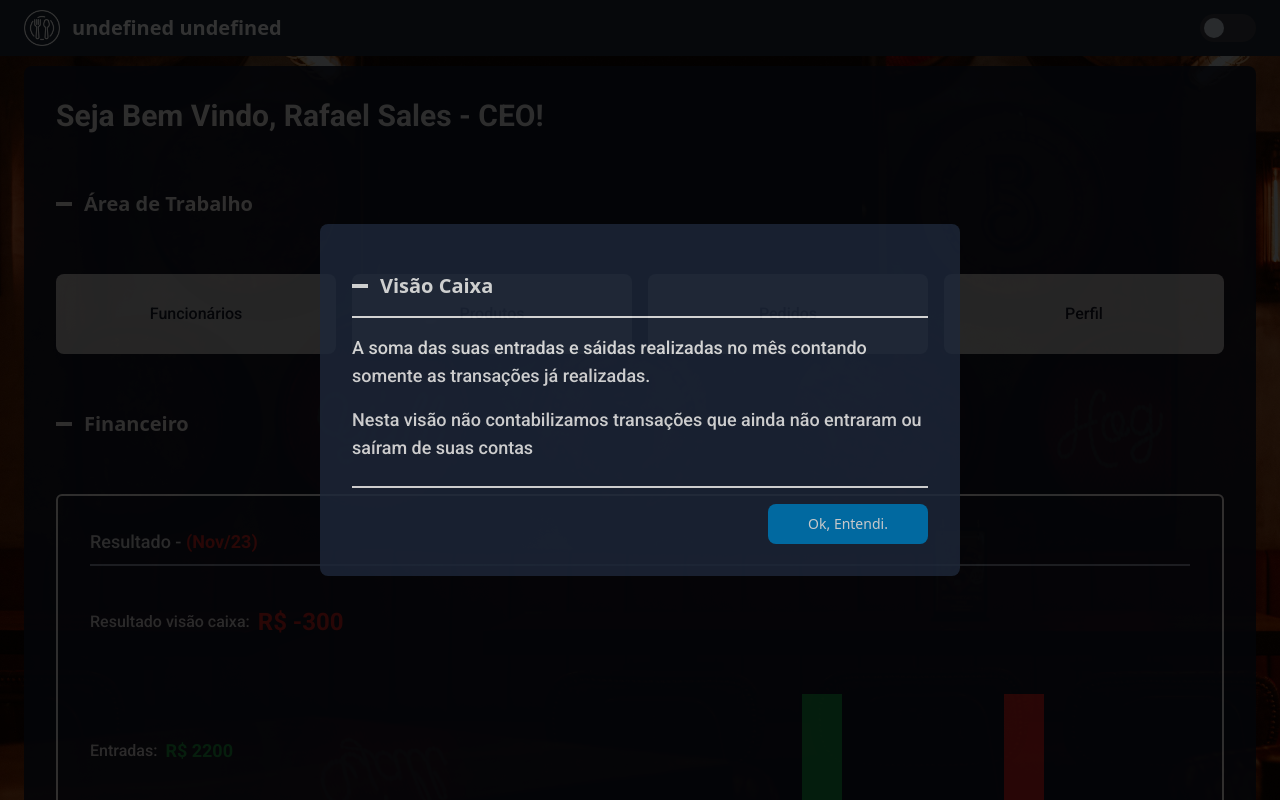
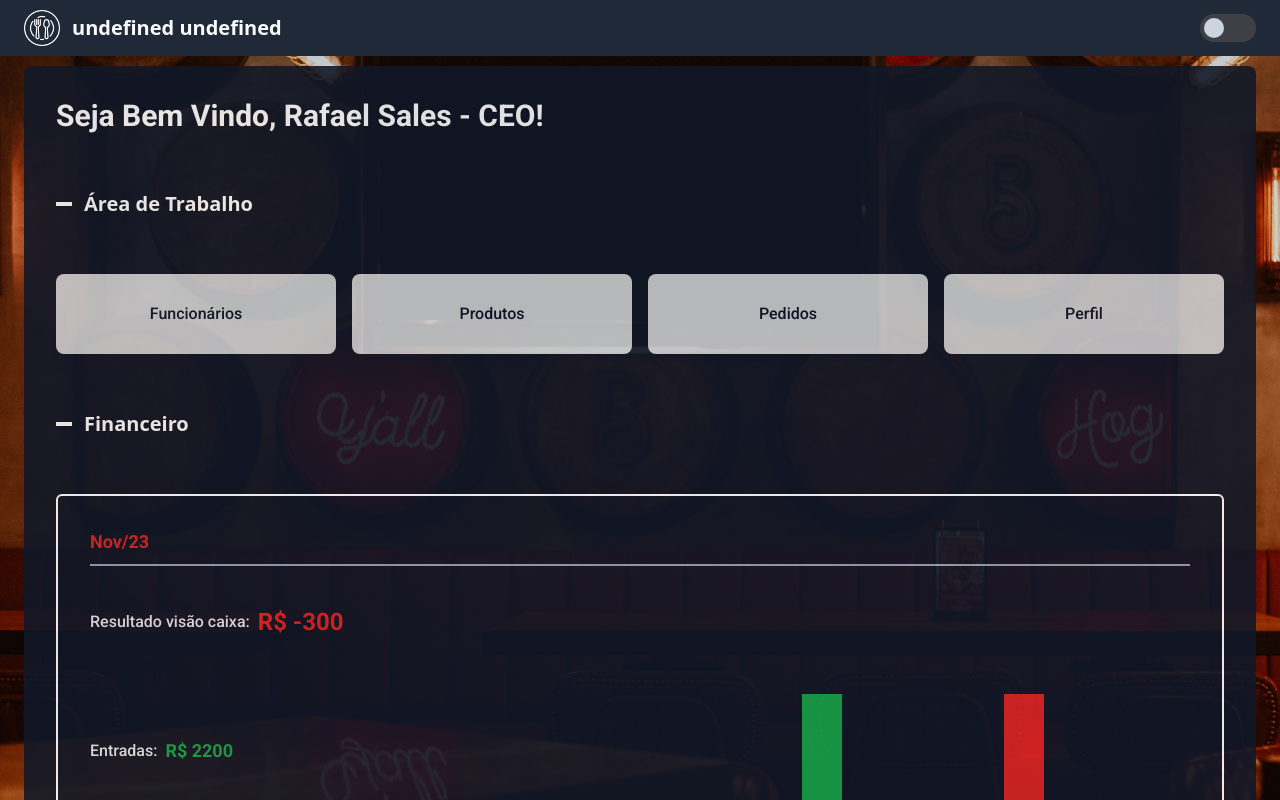
Before and after one commit to vittorRafael/restaurante-front, a React (Vite) app: page / in a window 1280 px wide. Shown: the top 800 px of the page. Built offline with nearby package versions, Linux system fonts and the light colour scheme; some icons are missing.

Commit message:
finalizando boxMoney e modal

```diff
--- a/src/Components/Pages/Home.jsx
+++ b/src/Components/Pages/Home.jsx
@@ -11,7 +11,7 @@ import Button from '../Widgets/Form/Button';
 
 const Home = () => {
   const { user } = React.useContext(UserContext);
-  const [isActive, setIsActive] = React.useState(true);
+  const [modalInfo, setModalInfo] = React.useState(false);
 
   const entry = 2200;
   const exit = 2500;
@@ -44,20 +44,20 @@ const Home = () => {
           entry={entry}
           exit={exit}
           maxValue={maxValue}
-          handleClick={setIsActive}
-          isActive={isActive}
+          handleClick={setModalInfo}
+          modalInfo={modalInfo}
         />
         <Subtitle title="Funcionário Destaque" />
       </section>
       <Modal
-        isActive={isActive}
-        handleClick={setIsActive}
+        isActive={modalInfo}
+        handleClick={setModalInfo}
         title="Visão Caixa"
         buttons={[
           <Button
             type="button"
             disabled={false}
-            onClick={() => setIsActive(!isActive)}
+            onClick={() => setModalInfo(!modalInfo)}
             key={1}
           >
             Ok, Entendi.
--- a/src/Components/Widgets/BoxMoney.jsx
+++ b/src/Components/Widgets/BoxMoney.jsx
@@ -9,13 +9,12 @@ const BoxMoney = ({ entry, exit, maxValue, handleClick, isActive }) => {
     <article className="w-full border-2 dark:border-white border-slate-900 rounded-md p-8 flex flex-col gap-4">
       <div className="flex pb-2 border-b-2 border-slate-400 justify-between items-center">
         <h4 className="text-lg font-roboto font-medium dark:text-gray-200 text-slate-900">
-          Resultado{' - '}
           <span
             className={`font-bold ${
               entry > exit ? 'text-green-600' : 'text-red-600'
             }`}
           >
-            (Nov/23)
+            Nov/23
           </span>
         </h4>
         <FaInfo
--- a/src/Components/Widgets/Modal.jsx
+++ b/src/Components/Widgets/Modal.jsx
@@ -3,7 +3,7 @@ import { IoIosCloseCircleOutline } from 'react-icons/io';
 import Subtitle from './Subtitle';
 import Button from './Form/Button';
 
-const Modal = ({ isActive, handleClick, children, title, buttons }) => {
+const Modal = ({ isActive, children, title, buttons }) => {
   if (!isActive) return;
   return (
     <>
@@ -16,9 +16,7 @@ const Modal = ({ isActive, handleClick, children, title, buttons }) => {
           <main className="flex flex-col gap-4 border-b-2 pb-6 dark:border-white border-slate-900 border-opacity-70">
             {children}
           </main>
-          <footer className="flex justify-end gap-4">
-            {buttons && buttons}
-          </footer>
+          <footer className="flex justify-end gap-4">{buttons}</footer>
         </div>
       </div>
     </>
```
